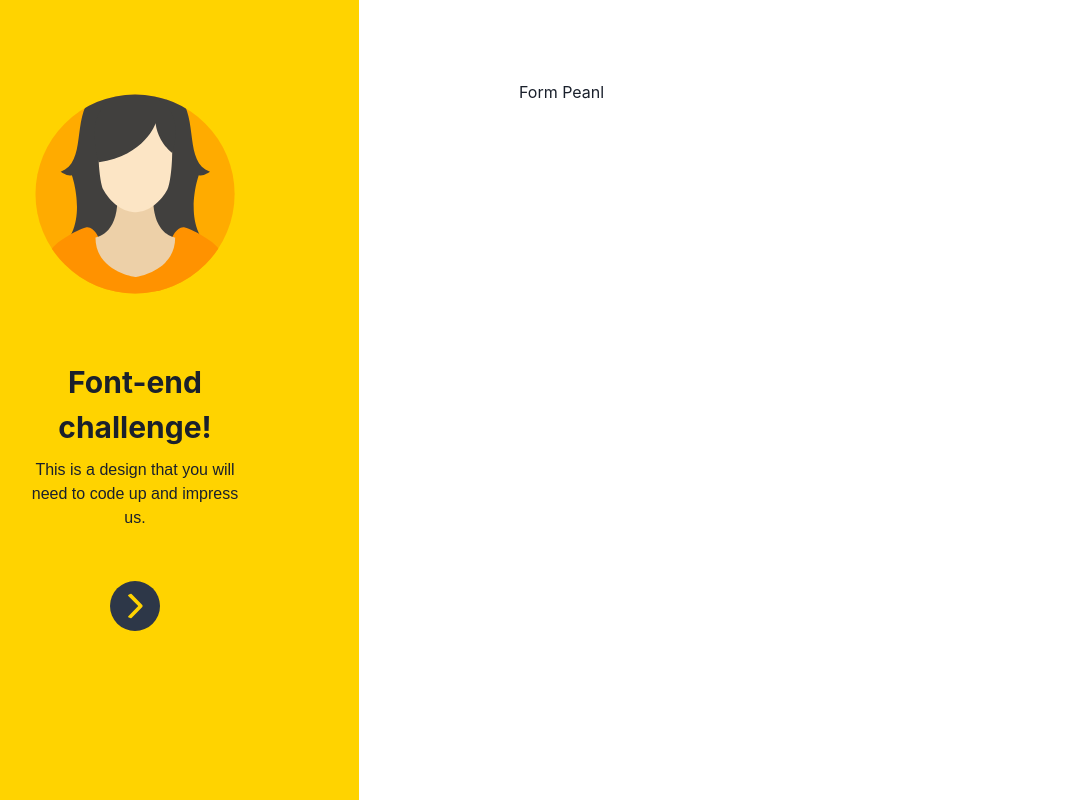
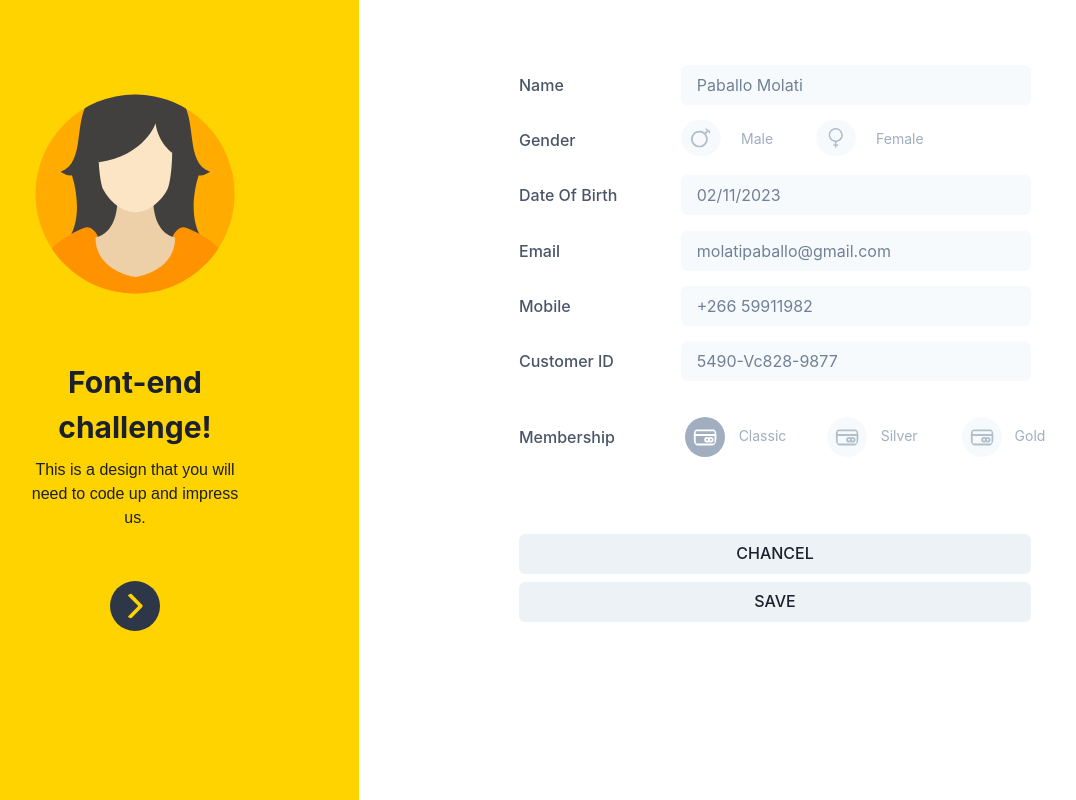
Before and after one commit to Molatii/chaperone-ls, a React (Create React App) app: page / in a window 1280 px wide. Shown: the whole page, without its empty margins (89-1165 px from the left). Built offline with nearby package versions, Linux system fonts and the light colour scheme.

Commit message:
commit add form to formPanel

```diff
--- a/src/App.js
+++ b/src/App.js
@@ -25,6 +25,7 @@ function App() {
           p={{ base: "20", md: "20" }}
           pl={{ base: "5", md: "40" }}
           pr={{ base: "5", md: "40" }}
+          bg={{ base: "blackAlpha.900", md: "white" }}
           w={{ base: "100%", md: "65%" }}>
            <FormPanel />
         </Stack>
--- a/src/components/formPanel.js
+++ b/src/components/formPanel.js
@@ -1,10 +1,158 @@
 import React from "react";
-import { Box, Text } from "@chakra-ui/react";
+import { Box, FormControl, Image, HStack, Text, Stack, FormLabel, Input, Button } from "@chakra-ui/react";
+import femaleIcon from "../images/venus-symbol.svg";
+import maleIcon from "../images/mars-symbol.svg";
+import cardIcon from "../images/card.svg";
+import cardWhiteIcon from "../images/card--white.svg";
 
 function FormPanel() {
     return (
-        <Box bg={{ base: "gray.600", md: "white" }}>
-            <Text>Form Peanl</Text>
+        <Box mt="-3%">
+            <from>
+                <FormControl w="100%" mb="3%" display={{ base: "block", md: "inline-flex"}}>
+                    <FormLabel w="30%" color="gray.600" mt={2}>
+                        Name
+                    </FormLabel>
+                    <Input
+                        border="none"
+                        bg="gray.50"
+                        type='text'
+                        size="md"
+                        justifySelf="flex-end"
+                        w={{ base: "100%", md: "70%"}}
+                        placeholder="Paballo Molati"
+                    />
+                </FormControl>
+                <FormControl w="100%" mb="3%" display={{ base: "block", md: "inline-flex"}}>
+                    <FormLabel w="30%" color="gray.600" mt={2}>
+                        Gender
+                    </FormLabel>
+                    <Stack direction="row" size="lg" w={{ base: "100%", md: "70%"}}>
+                      <Stack direction="row" mr="10%">
+                        <Image
+                            src={maleIcon}
+                            rounded="full"
+                            bg="gray.50"
+                            p={2}
+                            width={10}
+                            height={9}
+                            />
+                            <Text fontSize="sm" color="gray.400" pl={3} pt={2}>Male</Text>
+                        </Stack>
+                        <Stack direction="row">
+                        <Image
+                            src={femaleIcon}
+                            rounded="full"
+                            bg="gray.50"
+                            p={2}
+                            width={10}
+                            height={9}
+                        />
+                            <Text fontSize="sm" color="gray.400" pl={3} pt={2}>Female</Text>
+                        </Stack>
+                    </Stack>
+                </FormControl>
+                <FormControl w="100%" mb="3%" display={{ base: "block", md: "inline-flex"}}>
+                    <FormLabel w="30%" color="gray.600"  mt={2}>
+                        Date Of Birth
+                    </FormLabel>
+                    <Input
+                        border="none"
+                        bg="gray.50"
+                        type='text'
+                        size="md"
+                        w={{ base: "100%", md: "70%" }}
+                        justifySelf="end"
+                        placeholder="02/11/2023"
+                    />
+                </FormControl>
+                    <FormControl mb="3%" display={{ base: "block", md: "inline-flex"}}>
+                     <FormLabel  w="30%" color="gray.600"  mt={2}>
+                        Email
+                    </FormLabel>
+                    <Input
+                        border="none"
+                        bg="gray.50"
+                        type='text'
+                        size="md"
+                        w={{ base: "100%", md: "70%"}}
+                        justifySelf="end"
+                        placeholder="molatipaballo@gmail.com"
+                    />
+                </FormControl>
+                <FormControl mb="3%" display={{ base: "block", md: "inline-flex"}}>
+                   <FormLabel  w="30%" color="gray.600" mt={2}>
+                        Mobile
+                    </FormLabel>
+                    <Input
+                        border="none"
+                        bg="gray.50"
+                        type='text'
+                        size="md"
+                        w={{ base: "100%", md: "70%"}}
+                        justifySelf="end"
+                        placeholder="+266 59911982"
+                    />
+                </FormControl>
+                <FormControl mb="3%" display={{ base: "block", md: "inline-flex"}}>
+                   <FormLabel  w="30%" color="gray.600" mt={2}>
+                        Customer ID
+                    </FormLabel>
+                    <Input
+                        border="none"
+                        bg="gray.50"
+                        type='text'
+                        size="md"
+                        w={{ base: "100%", md: "70%"}}
+                        justifySelf="end"
+                        placeholder="5490-Vc828-9877"
+                    />
+                </FormControl>
+                <FormControl mt="4%" mb="15%" display={{ base: "block", md: "inline-flex"}}>
+                   <FormLabel  w="30%" color="gray.600" mt={2}>
+                        Membership
+                    </FormLabel>
+                    <HStack gap={{ base: "5%", md: 10 }}>
+                        <Stack direction="row" mr={{ base: "4%", md: "8%"}}>
+                        <Image
+                            src={cardWhiteIcon}
+                            rounded="full"
+                            bg="gray.400"
+                            p={2}
+                            width={10}
+                            height={10}
+                            />
+                            <Text fontSize="sm" color="gray.400" pl={{ base: "4%", md: "8%" }} pt={2}>Classic</Text>
+                        </Stack>
+                        <Stack direction="row" mr={{ base: "4%", md: "8%" }}>
+                        <Image
+                            src={cardIcon}
+                            rounded="full"
+                            bg="gray.50"
+                            p={2}
+                            width={10}
+                            height={10}
+                            />
+                            <Text fontSize="sm" color="gray.400" pl={{ base: "4%", md: "8%" }} pt={2}>Silver</Text>
+                        </Stack>
+                        <Stack direction="row">
+                        <Image
+                            src={cardIcon}
+                            rounded="full"
+                            bg="gray.50"
+                            p={2}
+                            width={10}
+                            height={10}
+                        />
+                        <Text fontSize="sm" color="gray.400" pl={{ base: "4%", md: "8%" }} pt={2}>Gold</Text>
+                        </Stack>
+                    </HStack>
+                </FormControl>
+                <Stack>
+                    <Button>CHANCEL</Button>
+                    <Button>SAVE</Button>
+                </Stack>
+            </from>
         </Box>
     )
 }
```
